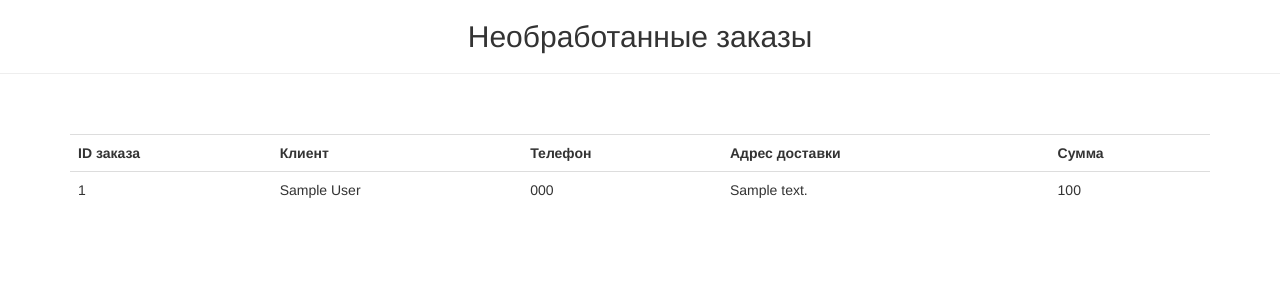
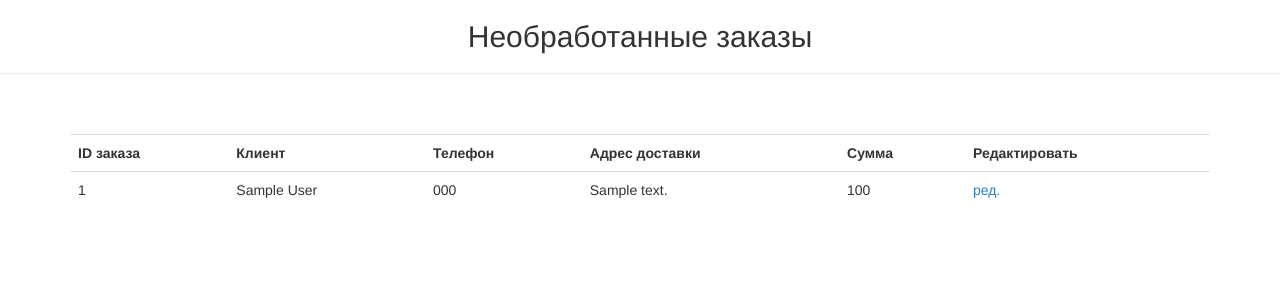
Before and after one commit to conformist-mw/star-burger, a Django app: page /manager/orders/ in a window 1280 px wide. Shown: the part 52-352 px from the top of the page. Run offline with Django 3.2, Linux system fonts and the light colour scheme; a user stored in the database is signed in; data comes from the database, SQL or seed files in the repository; tables that the repository leaves empty hold one stand-in row (values such as "Sample post"); some libraries are stand-ins or nearby versions.

Commit message:
added edit button, redirect to list after order editing

```diff
--- a/code/foodcartapp/admin.py
+++ b/code/foodcartapp/admin.py
@@ -1,5 +1,5 @@
 from django.contrib import admin
-from django.shortcuts import reverse
+from django.shortcuts import reverse, redirect
 from django.templatetags.static import static
 from django.utils.html import format_html
 
@@ -23,6 +23,10 @@ class OrderAdmin(admin.ModelAdmin):
     inlines = [
         OrderProductInline,
     ]
+    list_display = ['id', 'first_name', 'last_name', 'address']
+
+    def response_post_save_change(self, request, obj):
+        return redirect(reverse('restaurateur:view_orders'))
 
 
 class RestaurantMenuItemInline(admin.TabularInline):
--- a/code/restaurateur/templates/order_items.html
+++ b/code/restaurateur/templates/order_items.html
@@ -18,6 +18,7 @@
       <th>Телефон</th>
       <th>Адрес доставки</th>
       <th>Сумма</th>
+      <th>Редактировать</th>
     </tr>
 
     {% for item in order_items %}
@@ -27,6 +28,9 @@
         <td>{{ item.phone }}</td>
         <td>{{ item.address }}</td>
         <td>{{ item.total_sum }}</td>
+        <td>
+          <a href="{% url 'admin:foodcartapp_order_change' item.id %}">ред.</a>
+        </td>
       </tr>
     {% endfor %}
    </table>
--- a/code/restaurateur/urls.py
+++ b/code/restaurateur/urls.py
@@ -9,10 +9,7 @@ urlpatterns = [
     path('', lambda request: redirect('restaurateur:ProductsView')),
 
     path('products/', views.view_products, name='ProductsView'),
-
     path('restaurants/', views.view_restaurants, name='RestaurantView'),
-
-    # TODO заглушка для нереализованного функционала
     path('orders/', views.view_orders, name='view_orders'),
 
     path('login/', views.LoginView.as_view(), name='login'),
```
